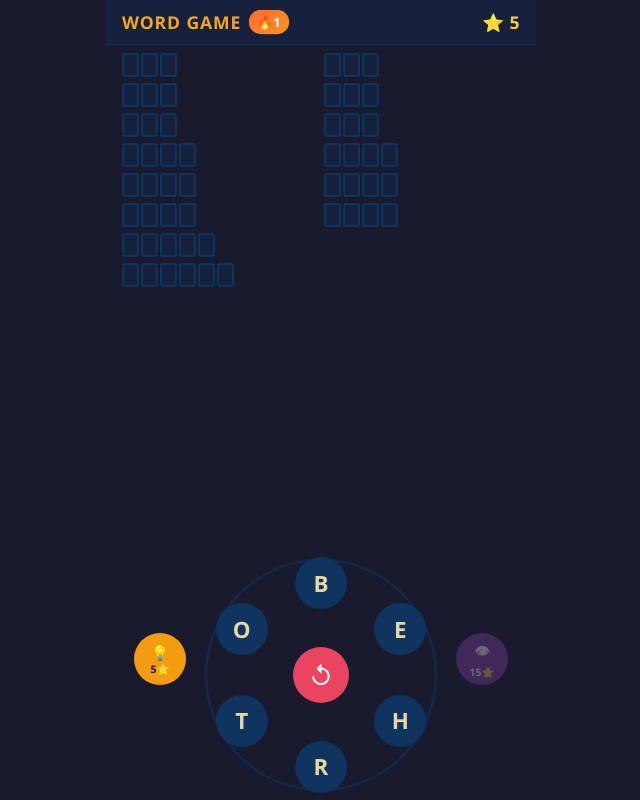
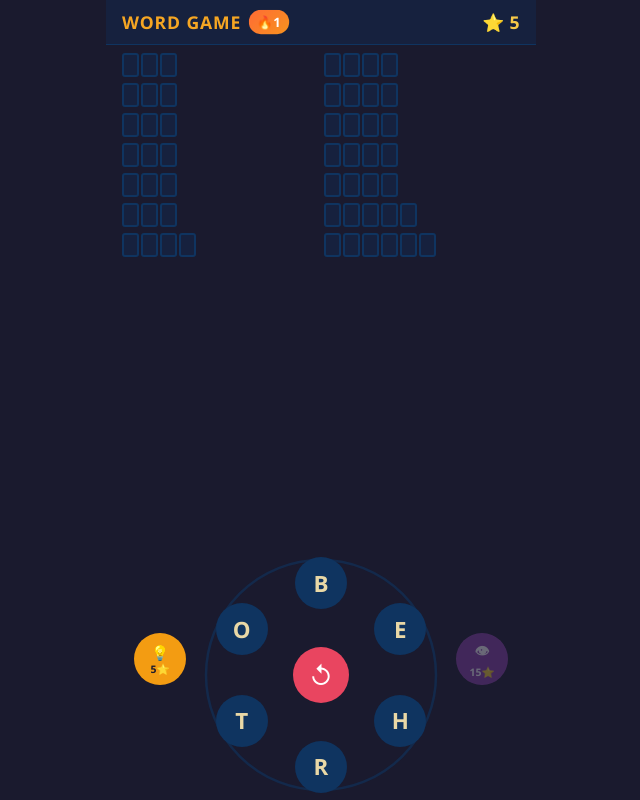
Before and after one commit to jamescoward/Wordgame, a React (Vite) app: page / in a window 1280 px wide. Shown: the whole page, without its empty margins (319-959 px from the left). Built offline with nearby package versions, Linux system fonts and the light colour scheme.

Commit message:
Restructure word grid into two equal-sized columns
Split all puzzle words (sorted by length) evenly between left and right
columns instead of grouping by word length, giving a clean balanced layout.

https://claude.ai/code/session_015L5RAUuL7TJmZWXABbk4Nn

```diff
--- a/src/components/WordGrid.tsx
+++ b/src/components/WordGrid.tsx
@@ -16,20 +16,14 @@ export default function WordGrid({
   revealedHints = [],
   revealedWords = [],
 }: WordGridProps) {
-  // Group puzzle words by length
-  const byLength = new Map<number, string[]>()
-  for (const word of words) {
-    const group = byLength.get(word.length) ?? []
-    group.push(word)
-    byLength.set(word.length, group)
-  }
-  const lengths = [...byLength.keys()].sort((a, b) => a - b)
+  // Sort words by length, then alphabetically
+  const sorted = [...words].sort((a, b) => a.length - b.length || a.localeCompare(b))
 
-  return (
-    <div className="word-grid" data-testid="word-grid">
-      {lengths.map(len => (
-        <div key={len} className="word-group">
-          {byLength.get(len)!.map(word => (
+  const mid = Math.ceil(sorted.length / 2)
+  const leftCol = sorted.slice(0, mid)
+  const rightCol = sorted.slice(mid)
+
+  const renderSlot = (word: string) => (
     <WordSlot
       key={word}
       word={word}
@@ -37,9 +31,14 @@ export default function WordGrid({
       letterHinted={revealedHints.includes(word) && !revealedWords.includes(word)}
       fullyRevealed={revealedWords.includes(word)}
     />
-          ))}
+  )
+
+  return (
+    <div className="word-grid" data-testid="word-grid">
+      <div className="word-columns">
+        <div className="word-column">{leftCol.map(renderSlot)}</div>
+        <div className="word-column">{rightCol.map(renderSlot)}</div>
       </div>
-      ))}
 
       {bonusWords.length > 0 && (
         <div className="bonus-words-section">
--- a/src/styles/wordGrid.css
+++ b/src/styles/wordGrid.css
@@ -1,5 +1,18 @@
 /* ─── Word grid ─────────────────────────────────────────── */
 .word-grid {
+  display: flex;
+  flex-direction: column;
+  gap: 6px;
+}
+
+.word-columns {
+  display: grid;
+  grid-template-columns: 1fr 1fr;
+  gap: 6px;
+  align-items: start;
+}
+
+.word-column {
   display: flex;
   flex-direction: column;
   gap: 6px;
```
Lines whose indentation alone changed are shown as unchanged.
